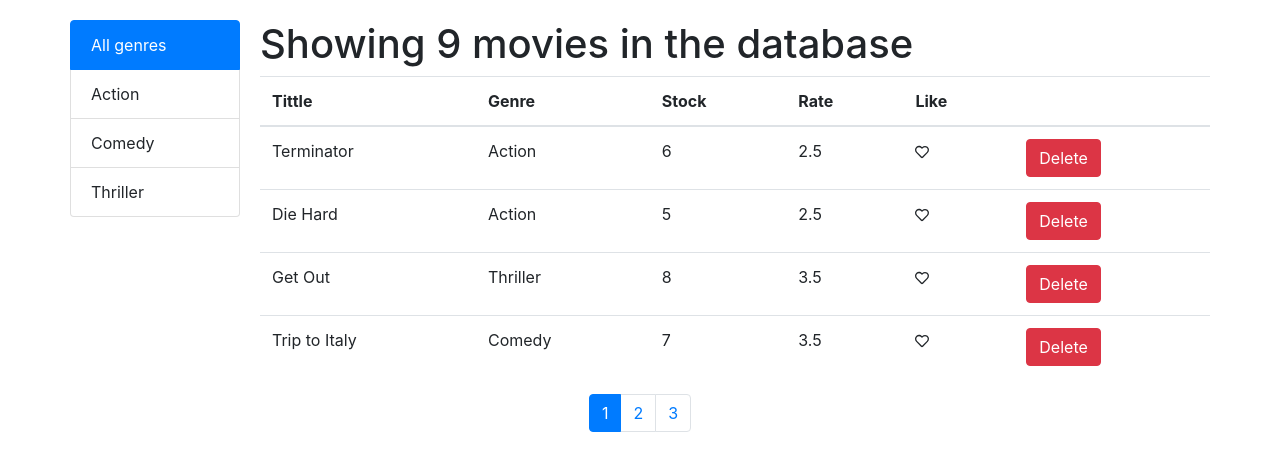
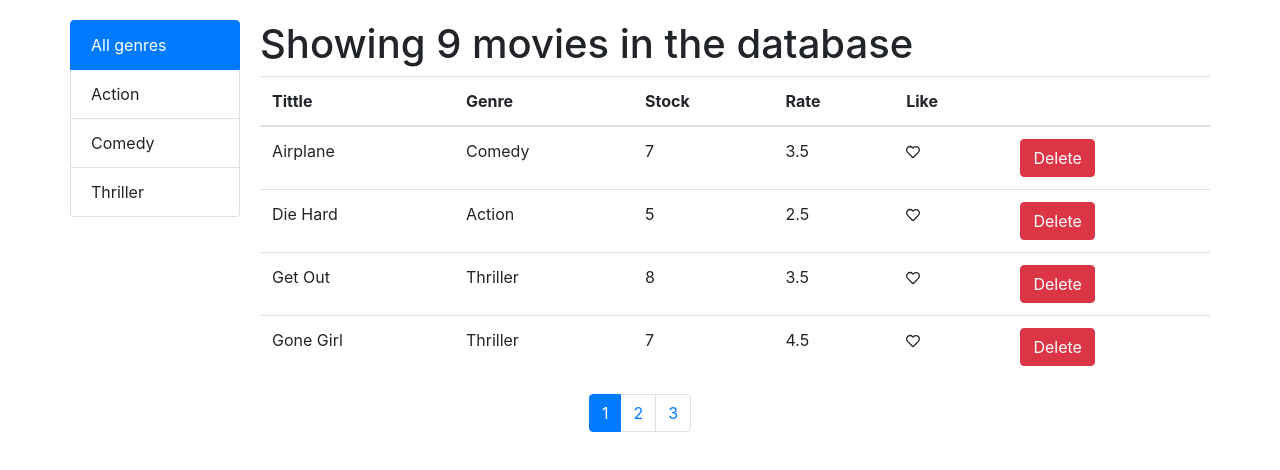
Before and after one commit to Pharsat/VideoStore, a React (Create React App) app: page / in a window 1280 px wide. Shown: the top 470 px of the page. Built offline with nearby package versions, Linux system fonts and the light colour scheme.

Commit message:
implemented sorting.

```diff
--- a/src/components/common/listGroup.jsx
+++ b/src/components/common/listGroup.jsx
@@ -4,9 +4,9 @@
 
   return (
     <ul className="list-group">
-      {items.map((item, index) => (
+      {items.map(item => (
         <li
-          key={index}
+          key={item[valueProp]}
           className={
             item[valueProp] === selectedItem[valueProp]
               ? "list-group-item active"
--- a/src/components/movies.jsx
+++ b/src/components/movies.jsx
@@ -5,6 +5,7 @@
 import { paginate } from "../utils/paginate";
 import ListGroup from "./common/listGroup";
 import { getGenres } from "../services/fakeGenreService";
+import _ from "lodash";
 
 class Movies extends Component {
   state = {
@@ -12,11 +13,13 @@
     movies: [],
     currentPage: 1,
     pageSize: 4,
-    selectedGenre: {}
+    selectedGenre: {},
+    sortColumn: { path: "title", order: "asc" }
   };
+
   componentDidMount() {
     let movies = [...getMovies()];
-    let selectedGenre = { name: "All genres" };
+    let selectedGenre = { _id: "", name: "All genres" };
     let genres = [selectedGenre, ...getGenres()];
     this.setState({ movies, genres, selectedGenre });
   }
@@ -47,19 +50,43 @@
     this.setState({ selectedGenre: genre, currentPage: 1 });
   };
 
+  handleSort = path => {
+    const sortColumn = { ...this.state.sortColumn };
+    if (sortColumn.path === path) {
+      sortColumn.order = sortColumn.order === "asc" ? "desc" : "asc";
+    } else {
+      sortColumn.path = path;
+      sortColumn.order = "asc";
+    }
+    this.setState({ sortColumn });
+  };
+
   render() {
-    const { pageSize, currentPage, movies, genres, selectedGenre } = this.state;
+    const {
+      pageSize,
+      currentPage,
+      movies,
+      genres,
+      selectedGenre,
+      sortColumn
+    } = this.state;
 
     const filteredMovies =
       selectedGenre && selectedGenre._id
         ? movies.filter(m => m.genre._id === selectedGenre._id)
         : movies;
 
-    const { length: count } = filteredMovies;
+    const sorted = _.orderBy(
+      filteredMovies,
+      [sortColumn.path],
+      sortColumn.order
+    );
+
+    const { length: count } = sorted;
 
     if (count === 0) return <p>There are no movies in the database.</p>;
 
-    const paginatedMovies = paginate(filteredMovies, currentPage, pageSize);
+    const paginatedMovies = paginate(sorted, currentPage, pageSize);
 
     return (
       <main className="container">
@@ -79,6 +106,7 @@
               movies={paginatedMovies}
               onDelete={this.handleDelete}
               onLike={this.handleLike}
+              onSort={this.handleSort}
             />
           </div>
         </div>
--- a/src/components/moviesList.jsx
+++ b/src/components/moviesList.jsx
@@ -1,16 +1,16 @@
 import React from "react";
 import MovieDetail from "./movieDetail";
 const MoviesList = props => {
-  const { movies, onDelete, onLike } = props;
+  const { movies, onDelete, onLike, onSort } = props;
 
   return (
     <table className="table">
       <thead>
         <tr>
-          <th>Tittle</th>
-          <th>Genre</th>
-          <th>Stock</th>
-          <th>Rate</th>
+          <th onClick={() => onSort("title")}>Tittle</th>
+          <th onClick={() => onSort("genre.name")}>Genre</th>
+          <th onClick={() => onSort("numberInStock")}>Stock</th>
+          <th onClick={() => onSort("dailyRentalRate")}>Rate</th>
           <th>Like</th>
           <th />
         </tr>
```
